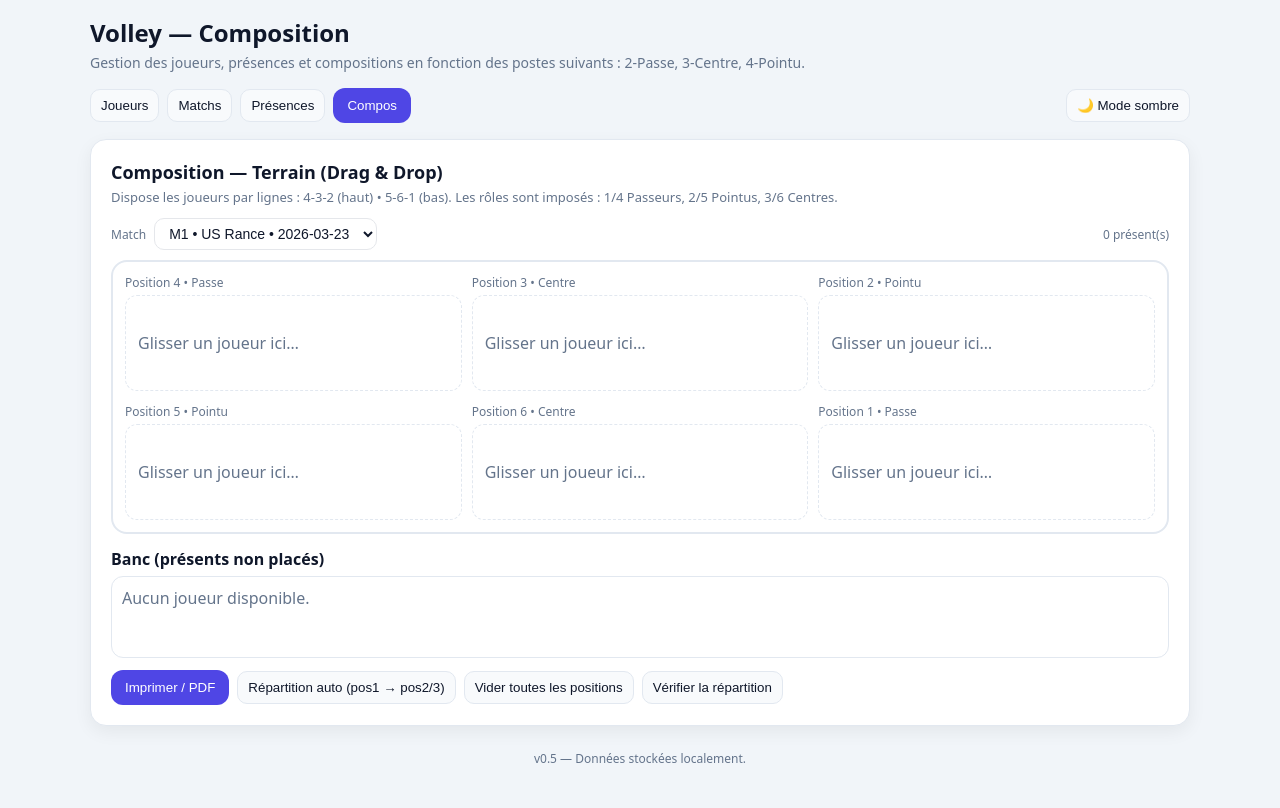
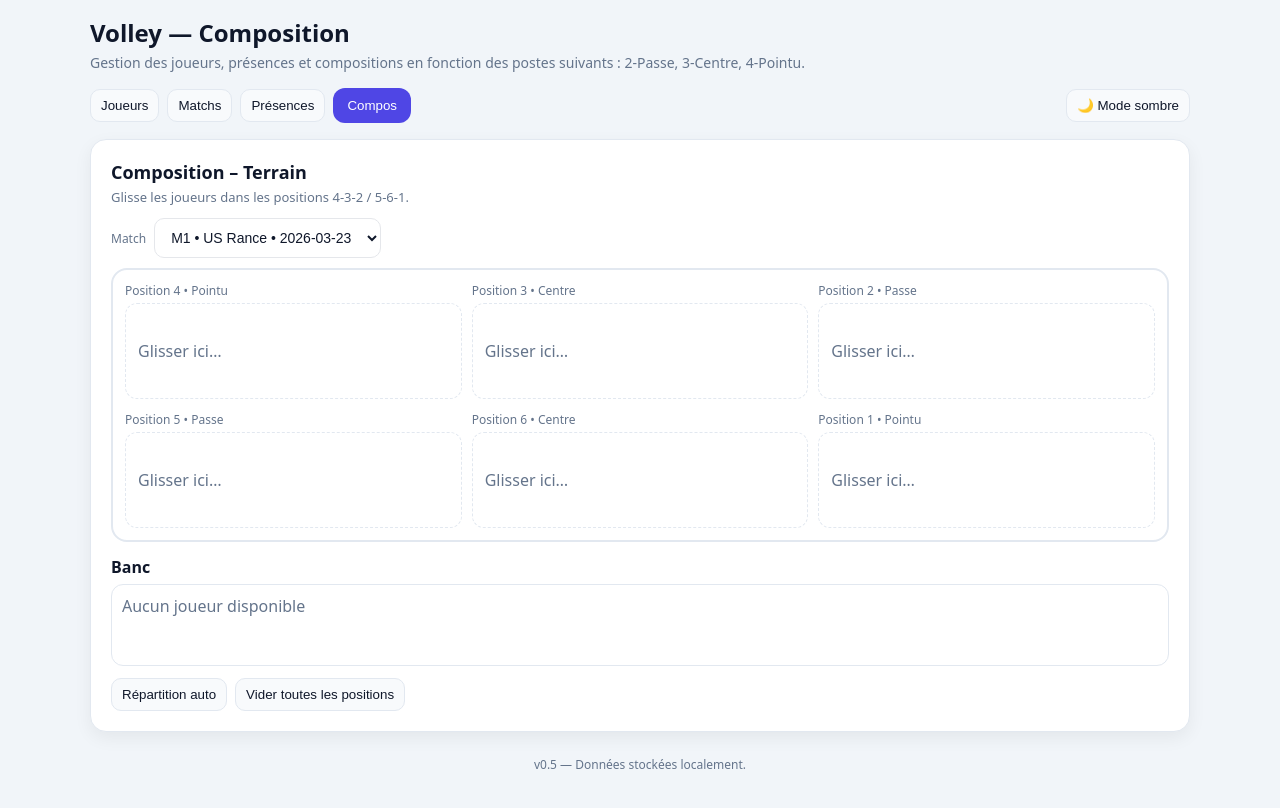
Before and after one commit to Soothsayerus/volley-compo, a React (Vite) app: page / in a window 1280 px wide. Both pictures are taken after a click on the button "Compos". Shown: the top 808 px of the page. Built offline with nearby package versions, Linux system fonts and the light colour scheme.

Commit message:
Drag & Drop V3

```diff
--- a/src/App.tsx
+++ b/src/App.tsx
@@ -906,101 +906,91 @@ const PresencesSection = () => {
   );
 };
 /* ================================
-   Onglet COMPOS — Terrain Drag & Drop (lignes 4‑3‑2 / 5‑6‑1, 1 joueur/case)
+   Onglet COMPOS — Terrain Drag & Drop (corrigé)
 ==================================*/
 const LineupSection = () => {
   const lineup = currentLineup!;
 
-  // Rôle par zone (1=4 Passeur, 2=5 Pointu, 3=6 Centre)
+  // === Rôles corrigés ===
   const ROLE_BY_ZONE: Record<1|2|3|4|5|6, Position> = {
-    1: "2 - Passe",
-    2: "4 - Pointu",
+    2: "2 - Passe",
+    5: "2 - Passe",
+    4: "4 - Pointu",
+    1: "4 - Pointu",
     3: "3 - Centre",
-    4: "2 - Passe",
-    5: "4 - Pointu",
     6: "3 - Centre",
   };
 
-  // Disposition du terrain : top row (4,3,2) / bottom row (5,6,1)
+  // Disposition terrain
   const TOP_ROW: (1|2|3|4|5|6)[]    = [4, 3, 2];
   const BOTTOM_ROW: (1|2|3|4|5|6)[] = [5, 6, 1];
 
-  // Récup slot par zone (existe déjà dans lineup.slots)
   const getSlot = (zone: 1|2|3|4|5|6) =>
-    (lineup.slots.find(s => s.zone === zone) ??
-      { zone, playerId: undefined, plannedPos: undefined });
+    lineup.slots.find(s => s.zone === zone) ?? { zone, playerId: undefined };
 
-  // Joueurs assignés / banc
   const assignedIds = new Set(
-    (lineup.slots ?? []).map(s => s.playerId).filter(Boolean) as string[]
+    lineup.slots.map(s => s.playerId).filter(Boolean) as string[]
   );
+
   const benchPlayers = presentPlayers.filter(p => !assignedIds.has(p.id));
 
-  // Helpers Drag & Drop
+  // === DRAG & DROP ===
   const onDragStartPlayer = (e: React.DragEvent, playerId: string) => {
     e.dataTransfer.setData("text/plain", playerId);
     e.dataTransfer.effectAllowed = "move";
   };
-  const onDragOverAllow = (e: React.DragEvent) => {
-    e.preventDefault();
-    e.dataTransfer.dropEffect = "move";
-  };
+  const onDragOverAllow = (e: React.DragEvent) => e.preventDefault();
 
-  // Assigner un joueur à une zone (retire d’abord toute ancienne affectation)
   const assignPlayerToZone = (playerId: string, zone: 1|2|3|4|5|6) => {
-    const planned = ROLE_BY_ZONE[zone];
+    const plannedPos = ROLE_BY_ZONE[zone];
     updateLineup(l => {
-      const removedElsewhere = l.slots.map(s =>
+      let slots = l.slots.map(s =>
         s.playerId === playerId ? { ...s, playerId: undefined } : s
       );
-      const updated = removedElsewhere.map(s =>
-        s.zone === zone ? { ...s, playerId, plannedPos: planned } : s
+      slots = slots.map(s =>
+        s.zone === zone ? { ...s, playerId, plannedPos } : s
       );
-      return { ...l, slots: updated };
+      return { ...l, slots };
     });
   };
 
-  // Retirer joueur d’une zone
-  const clearZone = (zone: 1|2|3|4|5|6) => {
+  const clearZone = (zone: 1|2|3|4|5|6) =>
     updateLineup(l => ({
       ...l,
       slots: l.slots.map(s => s.zone === zone ? { ...s, playerId: undefined } : s)
     }));
+
+  const makeDropZone = (zone: 1|2|3|4|5|6) => (e: React.DragEvent) => {
+    e.preventDefault();
+    const id = e.dataTransfer.getData("text/plain");
+    if (id) assignPlayerToZone(id, zone);
   };
 
-  // Drop sur case
-  const makeOnDropToZone = (zone: 1|2|3|4|5|6) => (e: React.DragEvent) => {
+  const dropToBench = (e: React.DragEvent) => {
     e.preventDefault();
-    const playerId = e.dataTransfer.getData("text/plain");
-    if (!playerId) return;
-    assignPlayerToZone(playerId, zone);
-  };
-
-  // Drop sur banc
-  const onDropToBench = (e: React.DragEvent) => {
-    e.preventDefault();
-    const playerId = e.dataTransfer.getData("text/plain");
-    if (!playerId) return;
+    const id = e.dataTransfer.getData("text/plain");
+    if (!id) return;
     updateLineup(l => ({
       ...l,
-      slots: l.slots.map(s => s.playerId === playerId ? { ...s, playerId: undefined } : s)
+      slots: l.slots.map(s => s.playerId === id ? { ...s, playerId: undefined } : s)
     }));
   };
 
-  // Indication : le joueur correspond-il au rôle attendu de la zone ?
-  const matchesRole = (p: Player, zone: 1|2|3|4|5|6) =>
-    [p.pos1, p.pos2, p.pos3].includes(ROLE_BY_ZONE[zone]);
+  const matchesRole = (p: Player, z: number) =>
+    [p.pos1, p.pos2, p.pos3].includes(ROLE_BY_ZONE[z as 1|2|3|4|5|6]);
 
-  // Utilitaires
-  const clearAll = () => {
-    updateLineup(l => ({ ...l, slots: l.slots.map(s => ({ ...s, playerId: undefined })) }));
-  };
+  // === UTILITAIRES ===
+  const clearAll = () =>
+    updateLineup(l => ({
+      ...l,
+      slots: l.slots.map(s => ({ ...s, playerId: undefined }))
+    }));
 
   const autoDistribute = () => {
-    // Remplit automatiquement 4‑3‑2 puis 5‑6‑1 en privilégiant pos1 puis pos2/pos3
-    const order: (1|2|3|4|5|6)[] = [...TOP_ROW, ...BOTTOM_ROW]; // [4,3,2,5,6,1]
+    const order = [...TOP_ROW, ...BOTTOM_ROW];
     const available = [...presentPlayers];
-    const pickForRole = (role: Position) => {
+
+    const pick = (role: Position) => {
       let i = available.findIndex(p => p.pos1 === role);
       if (i === -1) i = available.findIndex(p => p.pos2 === role || p.pos3 === role);
       return i >= 0 ? available.splice(i, 1)[0] : undefined;
@@ -1009,60 +999,61 @@ const LineupSection = () => {
     updateLineup(l => {
       let slots = l.slots.map(s => ({ ...s, playerId: undefined }));
       for (const z of order) {
-        const r = ROLE_BY_ZONE[z];
-        const p = pickForRole(r);
-        if (p) {
-          slots = slots.map(s => s.zone === z ? { ...s, playerId: p.id, plannedPos: r } : s);
-        }
+        const p = pick(ROLE_BY_ZONE[z]);
+        if (p) slots = slots.map(s => s.zone === z ? { ...s, playerId: p.id } : s);
       }
       return { ...l, slots };
     });
   };
 
-  // Styles
-  const court: React.CSSProperties = {
+  // === STYLE ===
+  const court = {
     border: `2px solid ${ui.colors.border}`,
     borderRadius: 16,
     padding: 12,
-    background: ui.colors.cardBg,
+    background: ui.colors.cardBg
   };
-  const gridRow: React.CSSProperties = {
+
+  const rowGrid = {
     display: "grid",
     gridTemplateColumns: "1fr 1fr 1fr",
-    gap: 10,
+    gap: 10
   };
-  const zoneBox = (highlight = false): React.CSSProperties => ({
+
+  const zoneBox = (alert = false) => ({
     border: `1px dashed ${ui.colors.border}`,
     borderRadius: 12,
     padding: 12,
     minHeight: 70,
     display: "flex",
+    justifyContent: "space-between",
     alignItems: "center",
-    justifyContent: "space-between",
-    gap: 8,
-    background: highlight ? "#0ea5e90f" : ui.colors.cardBg,
+    background: alert ? "#fca5a520" : ui.colors.cardBg,
   });
-  const avatar: React.CSSProperties = {
-    width: 28, height: 28, borderRadius: 999,
+
+  const avatar = {
+    width: 26,
+    height: 26,
+    borderRadius: 999,
     background: ui.colors.avatarBg,
-    display:"flex", alignItems:"center", justifyContent:"center",
-    fontSize:12, fontWeight:700, color: ui.colors.avatarText,
+    display: "flex",
+    justifyContent: "center",
+    alignItems: "center",
+    fontSize: 11,
+    fontWeight: 700,
+    color: ui.colors.avatarText
   };
-  const pill: React.CSSProperties = {
+
+  const pill = {
     display:"inline-flex",
     alignItems:"center",
-    gap:8,
+    gap:6,
     border:`1px solid ${ui.colors.border}`,
     background: ui.colors.cardBg,
     padding:"6px 10px",
     borderRadius: 999,
     cursor:"grab",
   };
-  const zoneHeader = (z: 1|2|3|4|5|6) => (
-    <div style={{ fontSize: 12, color: ui.colors.muted, marginBottom: 4 }}>
-      Position {z} • {ROLE_BY_ZONE[z].split(" - ")[1]}
-    </div>
-  );
 
   const ZoneCell: React.FC<{ zone: 1|2|3|4|5|6 }> = ({ zone }) => {
     const slot = getSlot(zone);
@@ -1071,32 +1062,38 @@ const LineupSection = () => {
 
     return (
       <div>
-        {zoneHeader(zone)}
+        <div style={{ fontSize:12, color:ui.colors.muted, marginBottom:4 }}>
+          Position {zone} • {ROLE_BY_ZONE[zone].split(" - ")[1]}
+        </div>
+
         <div
           style={zoneBox(!!p && !ok)}
           onDragOver={onDragOverAllow}
-          onDrop={makeOnDropToZone(zone)}
+          onDrop={makeDropZone(zone)}
         >
           {p ? (
             <>
               <div style={{ display:"flex", alignItems:"center", gap:8 }}>
                 <div
+                  draggable
+                  onDragStart={(e) => onDragStartPlayer(e, p.id)}
                   style={avatar}
-                  draggable
-                  title="Glisser pour déplacer"
-                  onDragStart={(e) => onDragStartPlayer(e, p.id)}
                 >
                   {initials(p.nom, p.prenom)}
                 </div>
-                <div style={{ fontWeight: 600 }}>
-                  {p.prenom} {p.nom}
-                </div>
+
+                {/* → PRÉNOM SEULEMENT */}
+                <div style={{ fontWeight:700 }}>{p.prenom}</div>
+
                 {ok ? <Tag text="OK rôle" /> : <Tag text="? rôle" />}
               </div>
-              <IconButton onClick={() => clearZone(zone)}>Vider</IconButton>
+
+              <IconButton onClick={() => clearZone(zone)}>
+                Vider
+              </IconButton>
             </>
           ) : (
-            <div style={{ color: ui.colors.muted }}>Glisser un joueur ici…</div>
+            <div style={{ color: ui.colors.muted }}>Glisser ici…</div>
           )}
         </div>
       </div>
@@ -1105,63 +1102,61 @@ const LineupSection = () => {
 
   return (
     <Section
-      title="Composition — Terrain (Drag & Drop)"
-      subtitle="Dispose les joueurs par lignes : 4‑3‑2 (haut) • 5‑6‑1 (bas). Les rôles sont imposés : 1/4 Passeurs, 2/5 Pointus, 3/6 Centres."
+      title="Composition – Terrain"
+      subtitle="Glisse les joueurs dans les positions 4‑3‑2 / 5‑6‑1."
     >
-      {/* Barre de sélection du match */}
-      <div style={{ ...hStack(8), marginBottom: 10 }}>
-        <span style={{ fontSize: 12, color: ui.colors.muted }}>Match</span>
-        <Select value={selectedMatchId} onChange={(e) => setSelectedMatchId(e.target.value)} style={{ padding: "6px 10px" }}>
+      {/* Sélecteur de match */}
+      <div style={{ ...hStack(8), marginBottom:10 }}>
+        <span style={{ fontSize:12, color:ui.colors.muted }}>Match</span>
+        <Select value={selectedMatchId} onChange={(e)=>setSelectedMatchId(e.target.value)}>
           {matches.map(m => (
             <option key={m.id} value={m.id}>
               {m.id} • {m.opponent} • {m.date}
             </option>
           ))}
         </Select>
-        <div style={{ marginLeft:"auto", fontSize:12, color: ui.colors.muted }}>
-          {presentPlayers.length} présent(s)
+      </div>
+
+      {/* TERRAIN */}
+      <div style={court}>
+        {/* Ligne haute */}
+        <div style={{ ...rowGrid, marginBottom:12 }}>
+          {TOP_ROW.map(z => <ZoneCell key={z} zone={z} />)}
+        </div>
+
+        {/* Ligne basse */}
+        <div style={rowGrid}>
+          {BOTTOM_ROW.map(z => <ZoneCell key={z} zone={z} />)}
         </div>
       </div>
 
-      {/* Terrain */}
-      <div style={court}>
-        {/* Ligne haute : 4 - 3 - 2 */}
-        <div style={{ ...gridRow, marginBottom: 12 }}>
-          {TOP_ROW.map(zone => <ZoneCell key={zone} zone={zone} />)}
-        </div>
-        {/* Ligne basse : 5 - 6 - 1 */}
-        <div style={gridRow}>
-          {BOTTOM_ROW.map(zone => <ZoneCell key={zone} zone={zone} />)}
-        </div>
-      </div>
+      {/* BANC */}
+      <div style={{ marginTop:14 }}>
+        <div style={{ fontWeight:700, marginBottom:6 }}>Banc</div>
 
-      {/* Banc : présents non placés */}
-      <div style={{ marginTop: 14 }}>
-        <div style={{ fontWeight: 700, marginBottom: 6 }}>Banc (présents non placés)</div>
         <div
           style={{
-            border: `1px solid ${ui.colors.border}`,
-            borderRadius: 12,
-            padding: 10,
-            minHeight: 60,
-            display: "flex",
+            border:`1px solid ${ui.colors.border}`,
+            borderRadius:12,
+            padding:10,
+            minHeight:60,
+            display:"flex",
             flexWrap:"wrap",
-            gap: 8,
+            gap:8
           }}
           onDragOver={onDragOverAllow}
-          onDrop={onDropToBench}
-          title="Dépose ici pour retirer de la compo"
+          onDrop={dropToBench}
         >
           {benchPlayers.length === 0 && (
-            <div style={{ color: ui.colors.muted }}>Aucun joueur disponible.</div>
+            <div style={{ color:ui.colors.muted }}>Aucun joueur disponible</div>
           )}
+
           {benchPlayers.map(p => (
             <div
               key={p.id}
-              style={pill}
               draggable
               onDragStart={(e) => onDragStartPlayer(e, p.id)}
-              title="Glisser vers une case"
+              style={pill}
             >
               <div style={avatar}>{initials(p.nom, p.prenom)}</div>
               <span>{p.prenom} {p.nom}</span>
@@ -1175,20 +1170,11 @@ const LineupSection = () => {
         </div>
       </div>
 
-      {/* Actions */}
-      <div style={{ ...hStack(8), marginTop: 12, flexWrap:"wrap" }}>
-        <Button onClick={() => window.print()}>Imprimer / PDF</Button>
-        <IconButton onClick={autoDistribute}>Répartition auto (pos1 → pos2/3)</IconButton>
+      {/* ACTIONS */}
+      <div style={{ ...hStack(8), marginTop:12, flexWrap:"wrap" }}>
+        {/* Impression supprimée */}
+        <IconButton onClick={autoDistribute}>Répartition auto</IconButton>
         <IconButton onClick={clearAll}>Vider toutes les positions</IconButton>
-        <IconButton onClick={() => {
-          const count = (role: Position) => lineup?.slots.filter(s => s.plannedPos === role && s.playerId).length ?? 0;
-          alert(`Répartition par rôle
-2 - Passe : ${count("2 - Passe")}
-3 - Centre : ${count("3 - Centre")}
-4 - Pointu : ${count("4 - Pointu")}`);
-        }}>
-          Vérifier la répartition
-        </IconButton>
       </div>
     </Section>
   );
```
